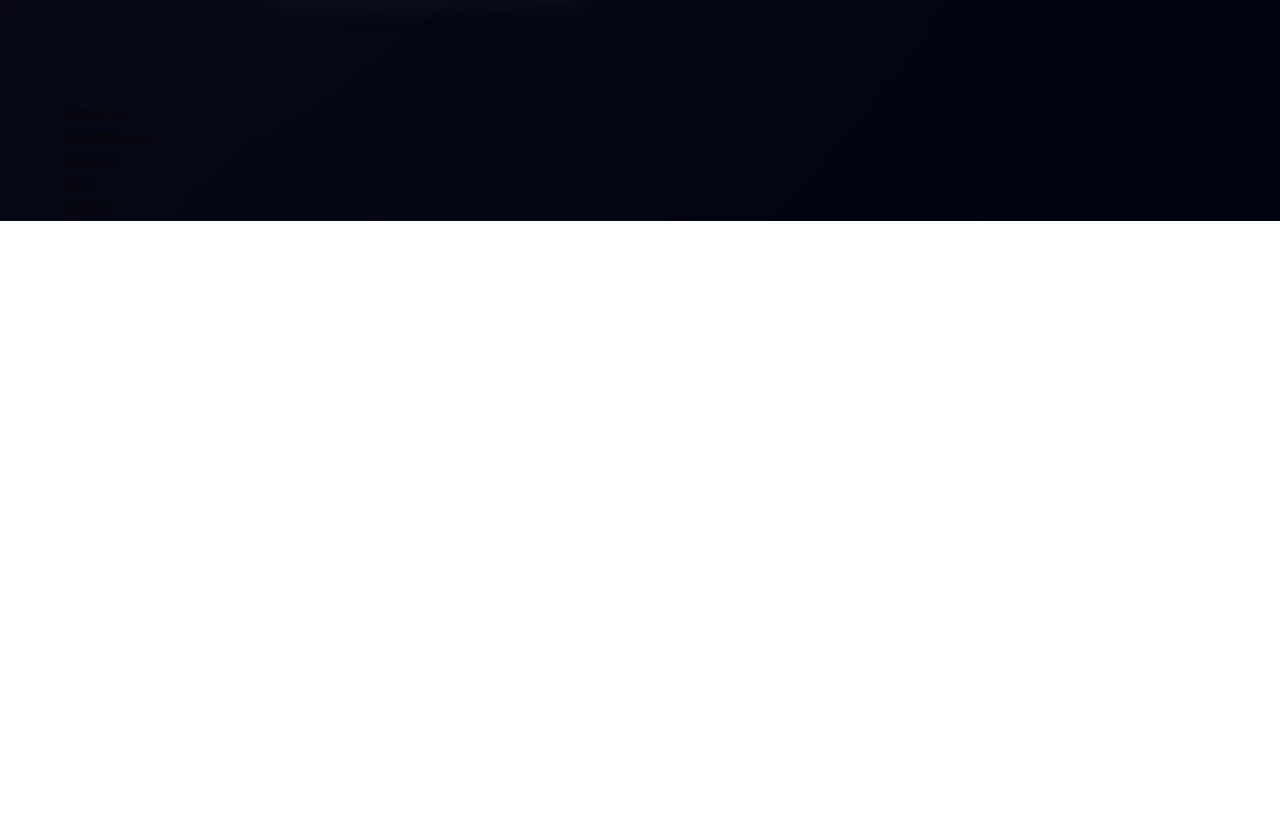
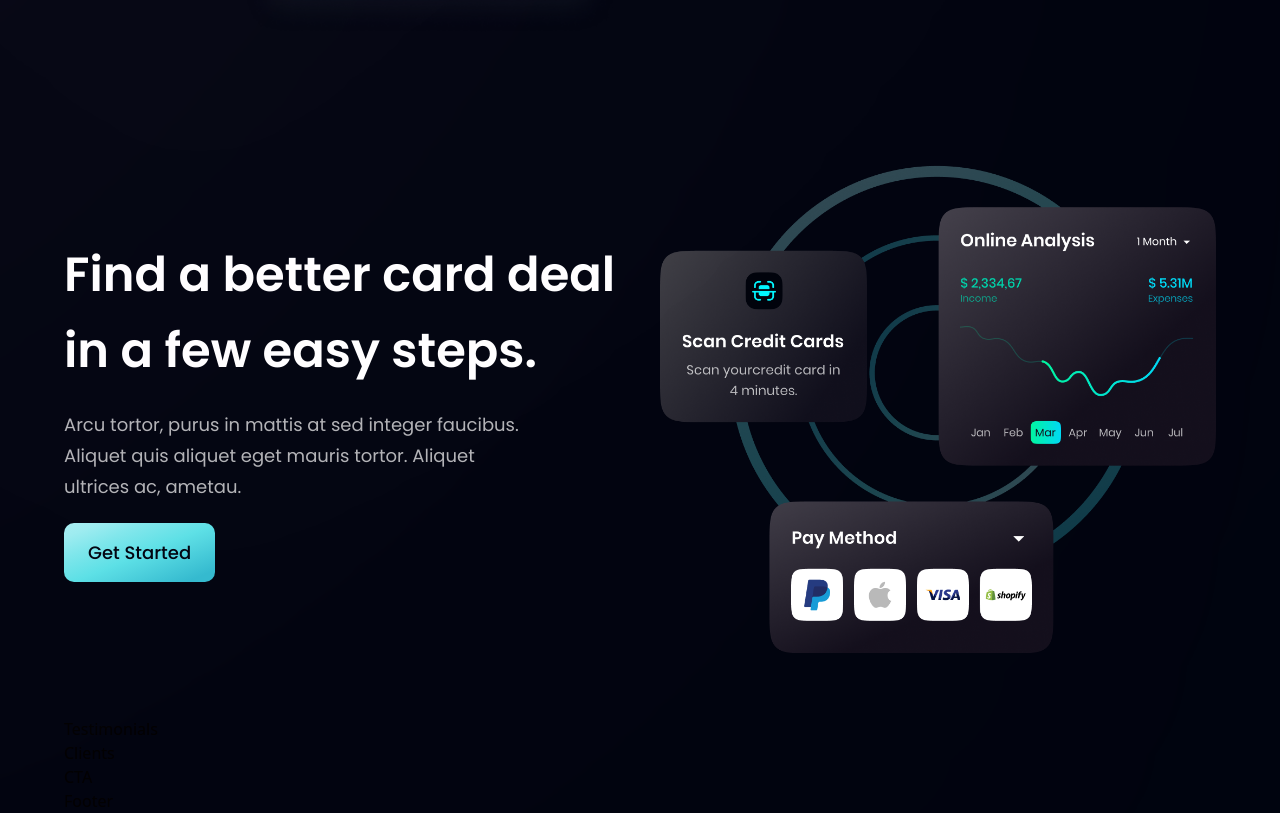
Before and after one commit to KevinKipkoechMutai/modern-fintech-business-landing-page, a React (Vite) app: page / in a window 1280 px wide. Shown: the part 2084-2897 px from the top of the page. Before the commit the page ends 2305 px from the top, so only its background shows below. Built offline with nearby package versions, Linux system fonts and the light colour scheme.

Commit message:
complete carddeal

```diff
--- a/src/components/Button.jsx
+++ b/src/components/Button.jsx
@@ -2,7 +2,7 @@
 
 const Button = ({ styles }) => {
   return (
-    <button type='button' className={`py-4 px-6 bg-blue-gradient font-poppins font-medium text-[18px] text-primary outline-none mt-5`}>
+    <button type='button' className={`py-4 px-6 bg-blue-gradient font-poppins rounded-[10px] font-medium text-[18px] text-primary outline-none mt-5`}>
       Get Started
     </button>
   )
--- a/src/components/CardDeal.jsx
+++ b/src/components/CardDeal.jsx
@@ -1,9 +1,26 @@
 import React from 'react'
+import { card } from '../assets'
+import styles, { layout } from "../style"
+import Button from './Button'
 
-const CardDeal = () => {
-  return (
-    <div>CardDeal</div>
+const CardDeal = () => (
+    <section className={layout.section}>
+      <div className={layout.sectionInfo}>
+        <h2 className={styles.heading2}>
+          Find a better card deal <br className='sm:block hidden'/>
+          in a few easy steps.
+        </h2>
+        <p className={`${styles.paragraph} max-w-[470px] mt-5`}>
+          Arcu tortor, purus in mattis at sed integer faucibus. Aliquet quis aliquet
+          eget mauris tortor. Aliquet ultrices ac, ametau.
+        </p>
+        <Button styles="mt-10"/>
+      </div>
+      <div className={layout.sectionImg}>
+        <img src={card} alt="card" className='w-[100%] h-[100%]'/>
+      </div>
+    </section>
   )
-}
+
 
 export default CardDeal
```
